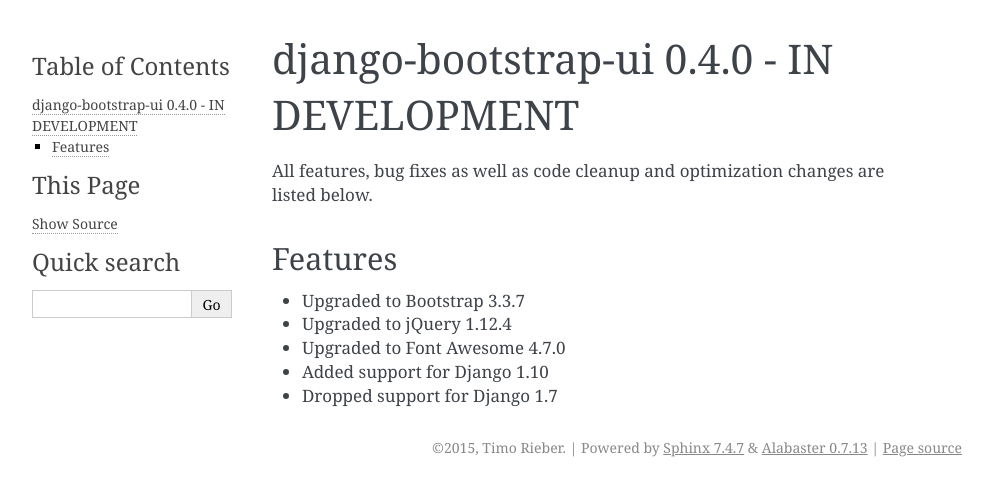
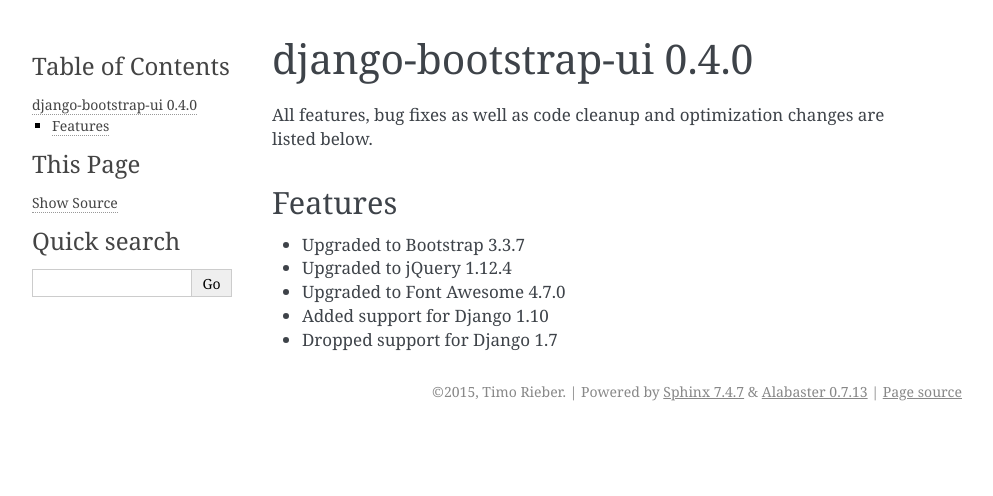
Before and after one commit to texperience/django-bootstrap-ui, a Sphinx documentation site: the page built from docs/releases/0.4.0.rst, in a window 1280 px wide. Shown: the top 496 px of the page, without its empty margins (148-1141 px from the left). Built offline with Sphinx 7.4.7, drawn with Linux system fonts in a browser that asks for light colours.

Commit message:
Finalized release 0.4.0

```diff
--- a/CHANGELOG.txt
+++ b/CHANGELOG.txt
@@ -1,8 +1,8 @@
 Changelog
 =========
 
-0.4.0 (xxxx-xx-xx) - IN DEVELOPMENT
------------------------------------
+0.4.0 (2016-11-19)
+------------------
 
 * Upgraded to Bootstrap 3.3.7
 * Upgraded to jQuery 1.12.4
--- a/docs/releases/0.4.0.rst
+++ b/docs/releases/0.4.0.rst
@@ -1,5 +1,5 @@
-django-bootstrap-ui 0.4.0 - IN DEVELOPMENT
-==========================================
+django-bootstrap-ui 0.4.0
+=========================
 
 All features, bug fixes as well as code cleanup and optimization changes are listed below.
 
```
